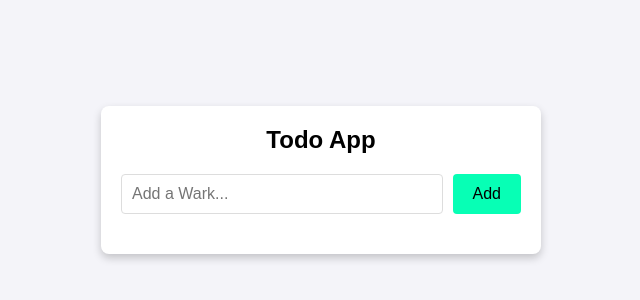
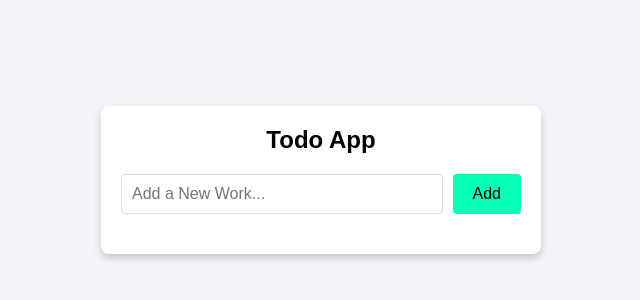
Before and after one commit to Rayhanul55/Todo-App-1, a plain HTML site: page Index.html in a window 1280 px wide. Shown: the part 220-520 px from the top of the page, 319-959 px from the left. Drawn offline with Linux system fonts and the light colour scheme.

Commit message:
placeholder-added

```diff
--- a/Index.html
+++ b/Index.html
@@ -10,7 +10,7 @@
     <div class="todo-container">
       <h1>Todo App</h1>
       <div class="todo-input">
-        <input type="text" id="todo-input" placeholder="Add a Wark..." />
+        <input type="text" id="todo-input" placeholder="Add a New Work..." />
         <button id="add-btn">Add</button>
       </div>
       <ul class="todo-list" id="todo-list"></ul>
```
